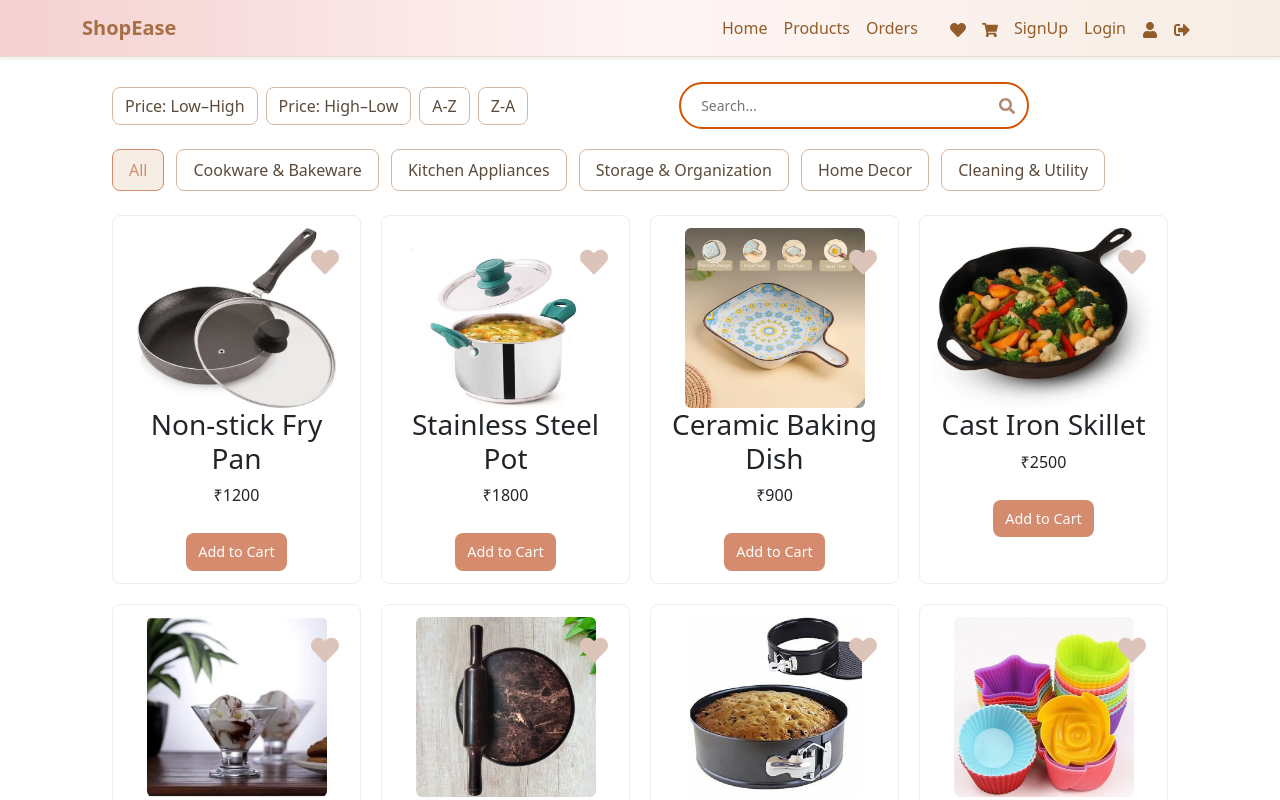
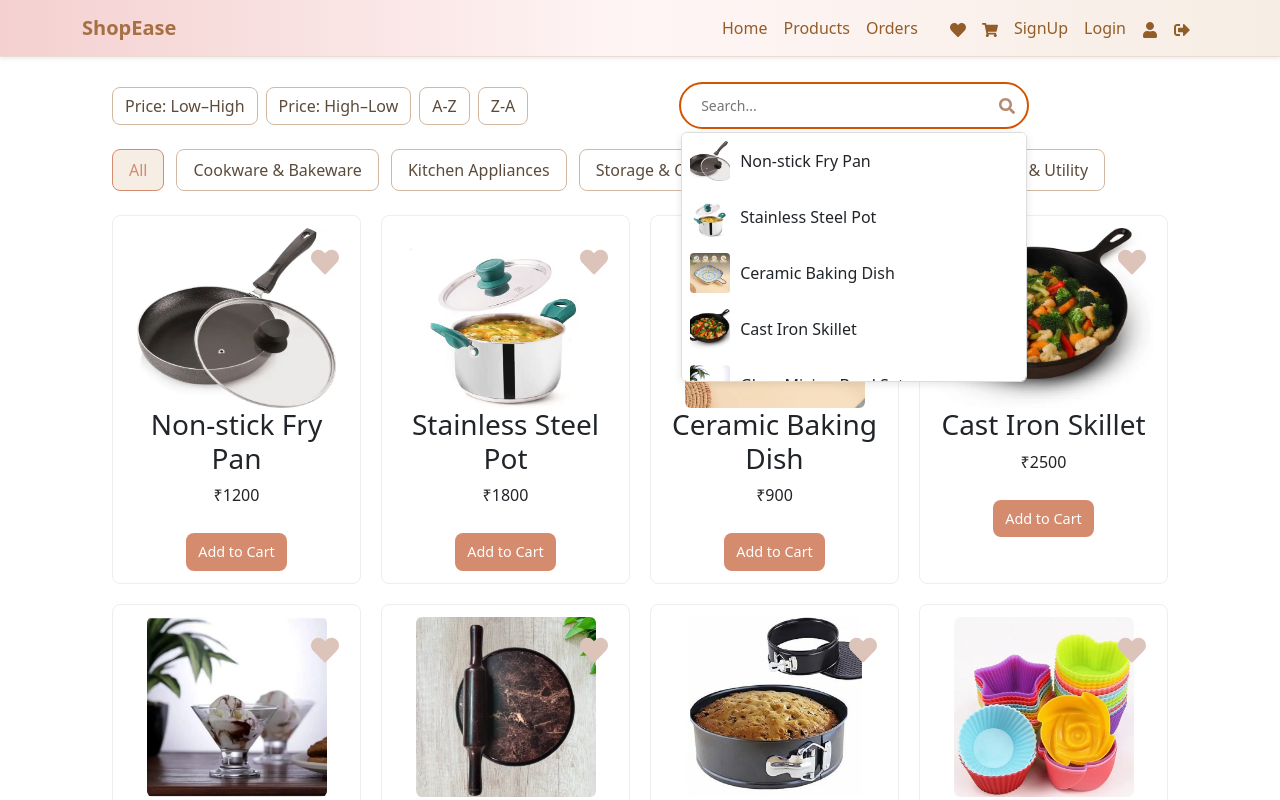
Before and after one commit to FaheemaMariyam/react-project, a React (Vite) app: page /products in a window 1280 px wide. Shown: the top 800 px of the page. Built offline with nearby package versions, Linux system fonts and the light colour scheme; data requests are answered from the project's data file.

Commit message:
feat: improve product features

```diff
--- a/src/App.jsx
+++ b/src/App.jsx
@@ -48,6 +48,8 @@ function App() {
                 <Route path="/profile" element={<Profile />} />
                 <Route path="/logout" element={<Logout />} />
                 <Route path="/product-details" element={<ProductDetails />} />
+                {/* <Route path="/product-details/:id" element={<ProductDetails />} /> */}
+
               </Routes>
             </OrderProvider>
           </CartProvider>
--- a/src/components/ProductDetails.jsx
+++ b/src/components/ProductDetails.jsx
@@ -1,5 +1,5 @@
 import React, { useContext } from 'react';
-import { useLocation, useNavigate } from 'react-router-dom';
+import { useLocation, useNavigate, useParams } from 'react-router-dom';
 import Navbar from './Navbar';
 import './ProductDetails.css';
 import { WishlistContext } from '../context/wishlistContext';
@@ -9,6 +9,7 @@ import { CartContext } from '../context/CartContext';
 function ProductDetails() {
   const { state } = useLocation();
   const { product } = state || {};
+
   const navigate = useNavigate();
   const { wishlist, toggleWishlist } = useContext(WishlistContext);
   const { addCart } = useContext(CartContext);
--- a/src/context/wishlistContext.jsx
+++ b/src/context/wishlistContext.jsx
@@ -44,6 +44,7 @@ export const WishlistProvider=({children})=>{
         }
 
     }
+
     const removeWishlist=(id)=>{
   setWishlist(wishlist.filter((item)=>item.id!==id))
     }
--- a/src/pages/Cart.jsx
+++ b/src/pages/Cart.jsx
@@ -3,6 +3,7 @@ import { CartContext } from "../context/CartContext";
 import "./cart.css";
 import { OrderContext } from "../context/OrderContext";
 import Navbar from '../components/Navbar';
+import { AuthContext } from "../context/AuthContext";
 function Cart() {
   const { cart, removeCart,increaseQuantity,decreaseQuantity } = useContext(CartContext);
   const totalPrice=cart.reduce((total,item)=>total+(Number(item.price) || 0) * (item.quantity || 0),0)
@@ -13,6 +14,7 @@ function Cart() {
     removeCart(id)
     alert(`${product.name} ordered successfully`)
   }
+
     return (
     <div className="cart-page">
       <Navbar/>
--- a/src/pages/Products.css
+++ b/src/pages/Products.css
@@ -2,8 +2,6 @@
   padding: 50px 80px;
   background: #fff;
 }
-
-
 .category-heading {
   margin-bottom: 20px;
   font-size: 24px;
@@ -12,8 +10,6 @@
   border-bottom: 2px solid #f6ede4;
   padding-bottom: 6px;
 }
-
-
 .sort-search-row {
   display: flex;
   align-items: center;
@@ -22,13 +18,11 @@
   margin-bottom: 20px;
   flex-wrap: wrap;
 }
-
 .sort-left,
 .sort-right {
   display: flex;
   gap: 8px;
 }
-
 .sort-btn {
   padding: 6px 12px;
   border: 1px solid #d3b8a1;
@@ -39,14 +33,11 @@
   cursor: pointer;
   transition: all 0.3s ease;
 }
-
 .sort-btn:hover {
   background-color: #f6ede4;
   color: #d48b6e;
   border-color: #d48b6e;
 }
-
-
 .search-container {
   display: flex;
   align-items: center;
@@ -69,7 +60,6 @@
   color: #333;
   background: transparent;
 }
-
 .search-input {
   padding: 8px 38px 8px 14px;
   border: 2px solid #f6ede4;
@@ -81,13 +71,10 @@
   outline: none;
   transition: border-color 0.3s ease, box-shadow 0.3s ease;
 }
-
 .search-input:focus {
   border-color: #d48b6e;
   box-shadow: 0 0 5px rgba(212, 139, 110, 0.4);
 }
-
-
 .search-icon {
   position: absolute;
   right: 12px;
@@ -96,19 +83,15 @@
   cursor: pointer;
   transition: color 0.2s ease;
 }
-
 .search-icon:hover {
   color: #d48b6e;
 }
-
-
 .category-buttons {
   display: flex;
   flex-wrap: wrap;
   gap: 12px;
   margin-bottom: 24px;
 }
-
 .category-btn {
   padding: 8px 16px;
   border: 1px solid #d3b8a1;
@@ -119,21 +102,17 @@
   cursor: pointer;
   transition: all 0.3s ease;
 }
-
 .category-btn:hover,
 .category-btn.active {
   background-color: #f6ede4;
   color: #d48b6e;
   border-color: #d48b6e;
 }
-
-
 .products-grid {
   display: grid;
   grid-template-columns: repeat(auto-fit, minmax(220px, 1fr));
   gap: 20px;
 }
-
 .product-card {
   background: #fff;
   border: 1px solid #eee;
@@ -142,14 +121,12 @@
   position: relative;
   text-align: center;
 }
-
 .product-img-wrap img {
   max-width: 100%;
   height: 180px;
   object-fit: cover;
   border-radius: 6px;
 }
-
 .wishlist-btn {
   position: absolute;
   top: 8px;
@@ -160,7 +137,6 @@
   cursor: pointer;
   color: #d48b6e;
 }
-
 .add-to-cart-btn {
   padding: 8px 12px;
   background-color: #d48b6e;
@@ -170,42 +146,77 @@
   cursor: pointer;
   margin-top: 10px;
 }
-
-
 @media (max-width: 768px) {
   .products-page {
     padding: 30px 20px;
   }
-
   .sort-search-row {
     flex-direction: column;
     gap: 12px;
     align-items: stretch;
   }
-
   .sort-left,
   .sort-right {
     justify-content: center;
   }
-
   .search-container {
     justify-content: center;
   }
 }
-
 @media (max-width: 480px) {
   .search-input {
     min-width: 150px;
     font-size: 14px;
   }
-
   .sort-btn {
     font-size: 13px;
     padding: 5px 10px;
   }
-
   .category-btn {
     padding: 5px 10px;
     font-size: 13px;
   }
 }
+.search-container{
+
+}
+.search-dropdown {
+  position: absolute;
+  top: 100%;
+  left: 0;
+  width: 100%;
+  background: #fff;
+  border: 1px solid #ddd;
+  border-radius: 6px;
+  margin-top: 5px;
+  max-height: 250px;
+  overflow-y: auto;
+  box-shadow: 0 2px 8px rgba(0,0,0,0.1);
+  z-index: 1000;
+}
+
+.search-item {
+  display: flex;
+  align-items: center;
+  padding: 8px;
+  gap: 10px;
+  cursor: pointer;
+  transition: background 0.2s;
+}
+
+.search-item:hover {
+  background: #f6ede4;
+}
+
+.search-item img {
+  width: 40px;
+  height: 40px;
+  object-fit: cover;
+  border-radius: 4px;
+}
+
+.no-result {
+  padding: 10px;
+  color: #777;
+  text-align: center;
+}
--- a/src/pages/Products.jsx
+++ b/src/pages/Products.jsx
@@ -1,4 +1,3 @@
-
 import React, { useContext, useEffect, useState } from "react";
 import { useLocation, useNavigate } from "react-router-dom";
 import { FaHeart, FaSearch } from "react-icons/fa";
@@ -16,8 +15,8 @@ const categories = [
 ];
 
 const Products = () => {
-  const{wishlist,toggleWishlist}=useContext(WishlistContext)
-  const{cart,addCart,increaseQuantity}=useContext(CartContext)
+  const { wishlist, toggleWishlist } = useContext(WishlistContext);
+  const { cart, addCart, increaseQuantity } = useContext(CartContext);
 
   const [products, setProducts] = useState([]);
   const [searchTerm, setSearchTerm] = useState("");
@@ -26,7 +25,6 @@ const Products = () => {
 
   const params = new URLSearchParams(location.search);
   const categoryId = params.get("category");
-
 
   useEffect(() => {
     fetch("http://localhost:3000/products")
@@ -47,28 +45,27 @@ const Products = () => {
     }
   };
 
-
   const sortByPriceLowHigh = () => {
     setProducts((prev) => [...prev].sort((a, b) => a.price - b.price));
   };
   const sortByPriceHighLow = () => {
     setProducts((prev) => [...prev].sort((a, b) => b.price - a.price));
   };
-  const sortByAtoZ=()=>{
-    setProducts((prev)=>[...prev].sort((a, b) => (a.name).localeCompare(b.name)))
-  }
-  const sortByZtoA=()=>{
-    setProducts((prev)=>[...prev].sort((a,b)=>(b.name).localeCompare(a.name)))
-  }
+  const sortByAtoZ = () => {
+    setProducts((prev) =>
+      [...prev].sort((a, b) => a.name.localeCompare(b.name))
+    );
+  };
+  const sortByZtoA = () => {
+    setProducts((prev) =>
+      [...prev].sort((a, b) => b.name.localeCompare(a.name))
+    );
+  };
   return (
     <div className="products-page">
       <Navbar />
 
-
-
-
       <div className="sort-search-row">
-
         <div className="sort-left">
           <button className="sort-btn" onClick={sortByPriceLowHigh}>
             Price: Low–High
@@ -76,10 +73,13 @@ const Products = () => {
           <button className="sort-btn" onClick={sortByPriceHighLow}>
             Price: High–Low
           </button>
-          <button  className="sort-btn" onClick={sortByAtoZ}>A-Z</button>
-           <button className="sort-btn" onClick={sortByZtoA}>Z-A</button>
+          <button className="sort-btn" onClick={sortByAtoZ}>
+            A-Z
+          </button>
+          <button className="sort-btn" onClick={sortByZtoA}>
+            Z-A
+          </button>
         </div>
-
 
         <div className="search-container">
   <input
@@ -87,16 +87,34 @@ const Products = () => {
     placeholder="Search..."
     value={searchTerm}
     onChange={(e) => setSearchTerm(e.target.value)}
+    // className="search-input"
   />
   <FaSearch className="search-icon" />
+
+  {/* Dropdown results */}
+  {/* {searchTerm && ( */}
+    <div className="search-dropdown">
+      {filteredProducts.length > 0 ? (
+        filteredProducts.map((product) => (
+          <div
+            key={product.id}
+            className="search-item"
+            onClick={() =>
+              navigate("/product-details",{state: {product}})
+            }
+          >
+            <img src={product.image} alt={product.name} />
+            <span>{product.name}</span>
+          </div>
+        ))
+      ) : (
+        <p className="no-result">No products found</p>
+      )}
+    </div>
+  {/* )} */}
 </div>
 
-
-
-
       </div>
-
-
       <div className="category-buttons">
         <button
           className={`category-btn ${!categoryId ? "active" : ""}`}
@@ -117,21 +135,38 @@ const Products = () => {
 
       <div className="products-grid">
         {filteredProducts.map((p) => {
-          const isInWishlist=wishlist.some((item=>item.id===p.id))
+          const isInWishlist = wishlist.some((item) => item.id === p.id);
           return (
-
             <div key={p.id} className="product-card">
-            <button className="wishlist-btn" onClick={()=>toggleWishlist(p)}>
-              <FaHeart color={isInWishlist? "#d48b6e" : "#dcc4bbff"} />
+              <button
+                className="wishlist-btn"
+                onClick={() => toggleWishlist(p)}
+              >
+                <FaHeart color={isInWishlist ? "#d48b6e" : "#dcc4bbff"} />
               </button>
-            <div className="product-img-wrap" onClick={()=>navigate('/product-details',{state:{product:p}})}>
+              <div
+                className="product-img-wrap"
+                onClick={() =>
+                  navigate("/product-details", { state: { product: p } })
+                }
+              >
                 <img src={p.image} alt={p.name} />
               </div>
               <h3>{p.name}</h3>
               <p>₹{p.price}</p>
-            <button className="add-to-cart-btn" onClick={()=>!cart.some((item)=>item.id===p.id)? addCart(p) : increaseQuantity(p.id)}>Add to Cart</button>
+              <button
+                className="add-to-cart-btn"
+                onClick={() =>
+                  !cart.some((item) => item.id === p.id)
+                    ? addCart(p)
+                    : increaseQuantity(p.id)
+                }
+              >
+                Add to Cart
+              </button>
             </div>
-        )})}
+          );
+        })}
         {filteredProducts.length === 0 && <p>No products found.</p>}
       </div>
     </div>
```
Lines whose indentation alone changed are shown as unchanged.
